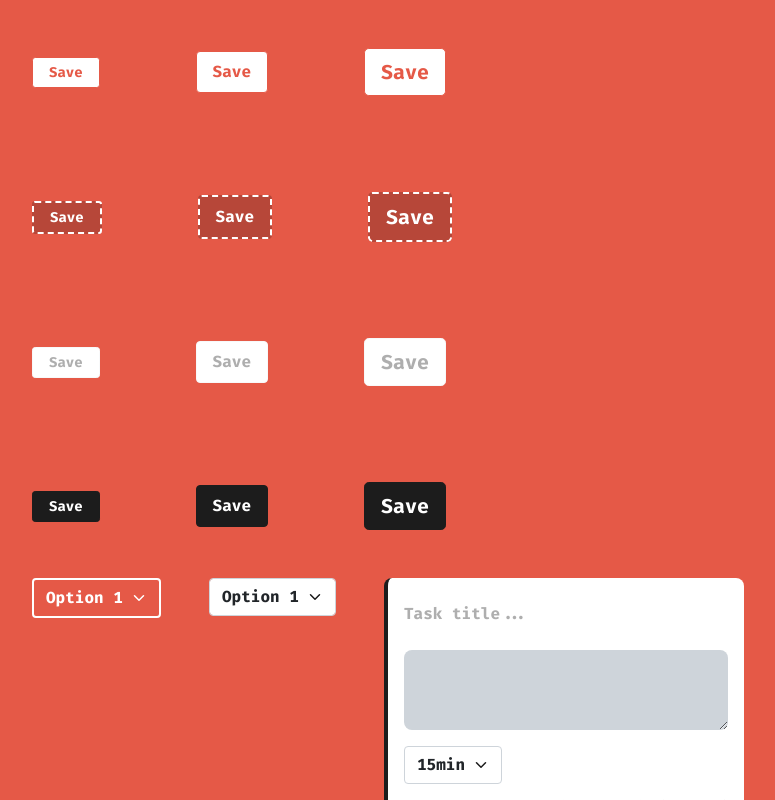
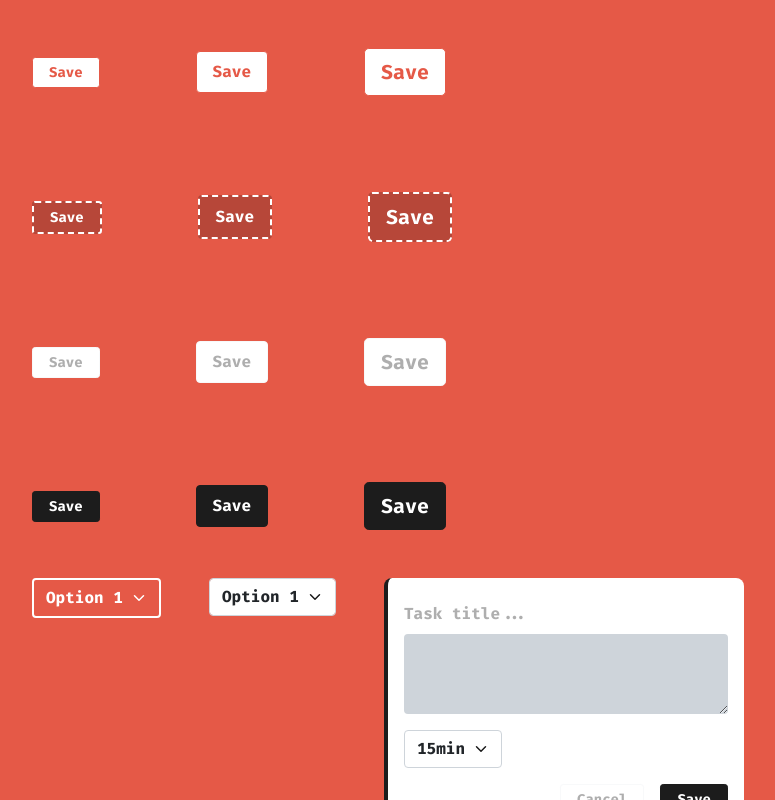
Before and after one commit to filipemelo2002/time-boxing, a React (Create React App) app: page / in a window 1280 px wide. Both pictures are taken after typing "Sample" into the empty fields and a click on the button "Add Task". Shown: the top 800 px of the page, without its empty margins (16-791 px from the left). Built offline with nearby package versions, Linux system fonts and the light colour scheme.

Commit message:
TB-6 Improve AddTaskButton component

```diff
--- a/src/components/AddTaskButton.js
+++ b/src/components/AddTaskButton.js
@@ -7,7 +7,13 @@ const AddTaskButton = ({ onSave, onDelete, task }) => {
     return (
       <div className="add-task-container border-left">
         <input placeholder="Task title..." />
-        <textarea className="mt-3" name="" id="" cols="30" rows="10"></textarea>
+        <textarea
+          className="rounded"
+          name=""
+          id=""
+          cols="30"
+          rows="10"
+        ></textarea>
         <Select
           data={[
             { name: "15min", value: 1 },
@@ -34,7 +40,7 @@ const AddTaskButton = ({ onSave, onDelete, task }) => {
 
   return (
     <button
-      className="btn btn-lg btn-secondary"
+      className="btn btn-lg btn-secondary add-activity-button"
       onClick={() => setEditMode(!editMode)}
     >
       Add Task
```
